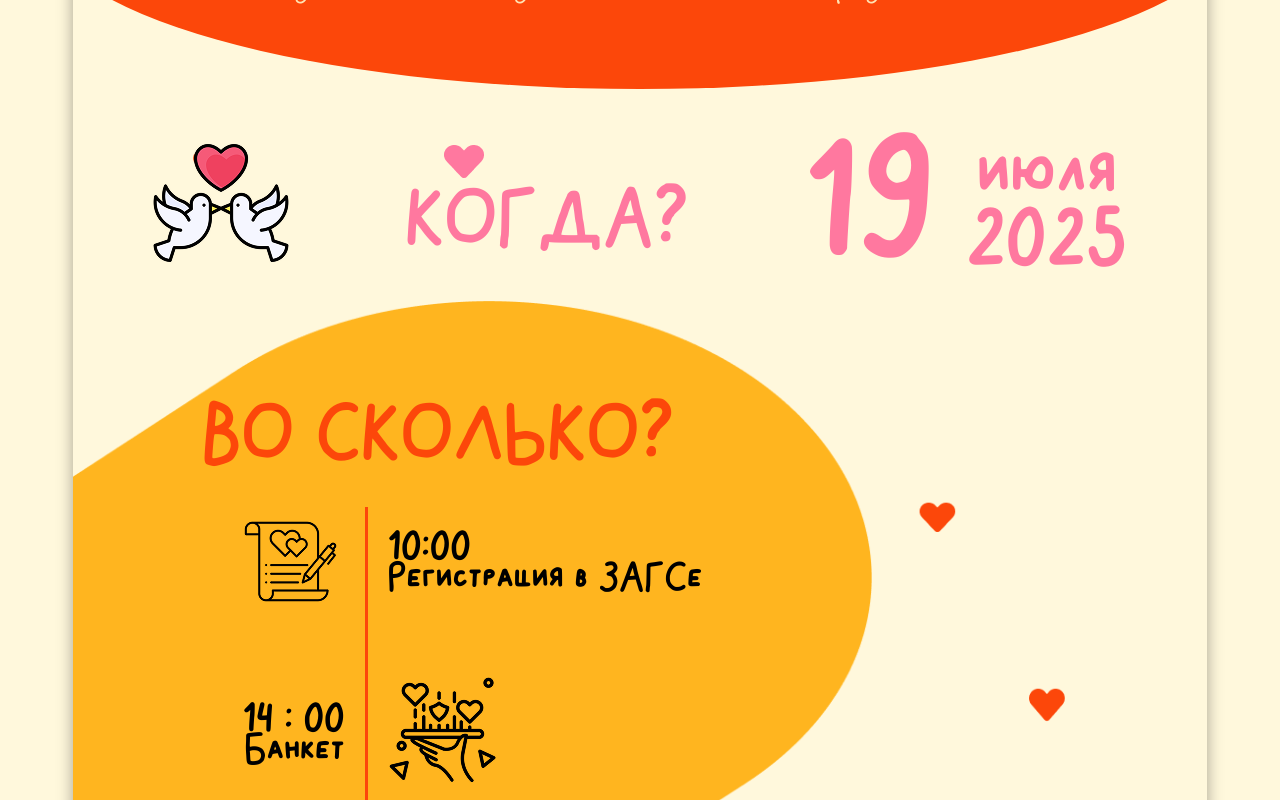
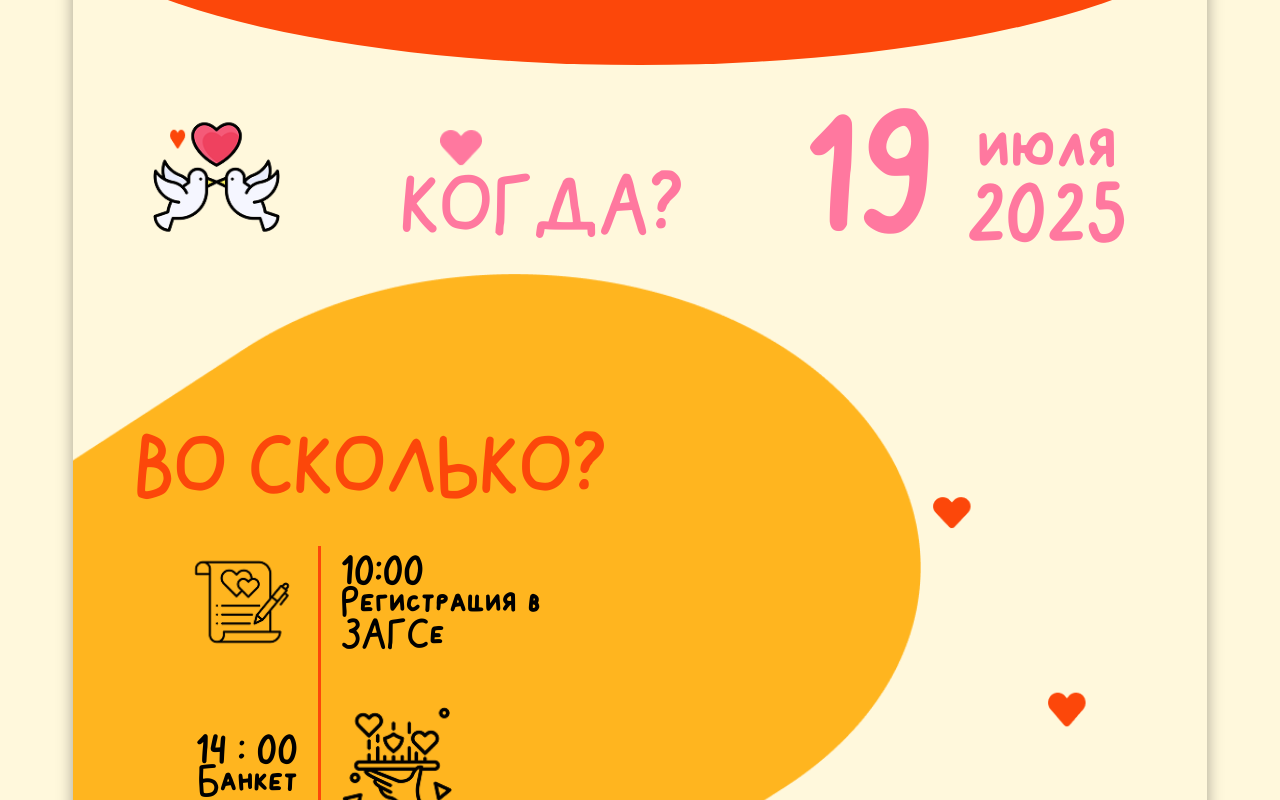
Before and after one commit to MaximZaharovO/MyWedding, a React (Create React App) app: page / in a window 1280 px wide. Shown: the part 1340-2140 px from the top of the page. Built offline with nearby package versions, Linux system fonts and the light colour scheme.

Commit message:
adaptive 3 main blocks

```diff
--- a/src/App.css
+++ b/src/App.css
@@ -53,7 +53,7 @@ body {
   font-size: calc(10px + 2vmin);
   color: #000;
 
-  margin: 24px 0;
+  margin: 0 0;
 
   position: relative;
 }
@@ -151,6 +151,7 @@ color: #3C3C3C;
 .timing__section-title{
   display: flex;
   justify-content: space-between;
+  align-items: center;
   padding: 0 80px;
   font-family: Kosko;
 
@@ -159,8 +160,8 @@ color: #3C3C3C;
 }
 
 .timing__section-when_question{
-  font-size: 64px;
-  padding-top: 51px;
+  font-size: 4rem;
+  padding-top: 3.5rem;
 }
 
 .timing__section-when_question span{
@@ -179,41 +180,58 @@ color: #3C3C3C;
 }
 
 .timing__section-when_date{
-  font-size: 128px;
+  font-size: 8rem;
 }
 
 .timing__section-when_my{
   margin-top: 5px;
-  font-size: 64px;
-  margin-left: 32px;
+  font-size: 4rem;
+  margin-left: 2rem;
 }
 
-.timing__section-when-block{
-  margin-top: 30px;
-  max-width: 800px;
+.timing__section-when-block {
+    margin-top: 30px;
+    max-width: 800px;
+    padding: 7rem 0 4rem 2rem;
+    margin-right: auto;
+    width: fit-content;
+    position: relative;
+}
 
-  padding: 100px 100px 30px 30px;
-  background: left / contain no-repeat url(imgs/place/whenback.png);
+.timing__section-when-block > img {
+  position: absolute;
+  top: 0;
+  left: 0;
+  height: 100%;
+  z-index: 0;
+}
+
+.timing__section-when-block > div{
+  z-index: 1;
+  position: relative;
 }
 
 .timing__section-when-block_title{
   font-family: Kosko;
-  font-size: 64px;
+  font-size: 4rem;
 
-  margin: 0 auto;
-  margin-bottom: 42px;
+  margin: 3rem 0 3rem auto;
   color: #FC470A;
 }
 
 .timing__section-when-block_time {
   font-family: Kosko;
-  font-size: 32px;
+  font-size: 2rem;
 
   display: flex;
   align-items: center;
   max-width: 600px;
 
   margin-left: 32px;
+}
+
+.timing__section-when-block_time img {
+  width: 7rem;
 }
 
 .timing__section-when-block_time_first {
@@ -224,7 +242,7 @@ color: #3C3C3C;
 
   flex-basis: 35%;
   justify-content: end;
-  padding-bottom: 60px;
+  padding-bottom: 3rem;
 }
 
 .timing__section-when-block_time::after {
@@ -240,7 +258,7 @@ color: #3C3C3C;
   text-align: start;
   order: 3;
   flex-basis: 58%;
-  padding-bottom: 60px;
+  padding-bottom: 3rem;
 }
 
 .App-link {
@@ -271,6 +289,7 @@ section:last-child {
 }
 
 .playbtn{
+  display: none;
   position: fixed;
   top: 20px;
   right: 20px;
@@ -281,9 +300,9 @@ section:last-child {
 }
 
 .section-place {
-  margin: 100px 0 150px;
+  margin: 7rem 0 12rem;
 
-  padding: 0 20px;
+  padding: 0 1.3rem;
 }
 
 .section-place__title {
@@ -292,7 +311,7 @@ section:last-child {
   align-items: center;
   justify-content: center;
 
-  padding: 100px 200px
+  padding: 7rem 5rem;
 }
 
 .section-place__title-img{
@@ -300,14 +319,30 @@ section:last-child {
 }
 
 .section-place__title-text{
-  font-size: 48px;
+  font-size: 3rem;
   font-family: LCChalk;
   color: #FFF8DC;
+}
+
+.section-place__title-img {
+  width: 5rem;
+}
+
+.section-place__title-img > img {
+  width: 100%;
 }
 
 .section-place__info {
   display: flex;
   justify-content: space-between;
+}
+
+.section-place__info > * {
+  width: 49%;
+}
+
+.section-place__info-img > img {
+  width: 100%;
 }
 
 .section-place__info-text{
@@ -316,18 +351,17 @@ section:last-child {
 
   justify-content: center;
 
-  margin: 0 auto;
   max-width: 450px;
 }
 
 .section-place__info-text > div{
-  margin: 5%;
+  margin: 0.75rem;
   font-family: Kosko;
-  font-size: 36px;
+  font-size: 2.2rem;
 }
 
 .manya-map{
-  margin: 30px auto;
+  margin: 2rem auto;
 
   border-radius: 20px;
   border: 15px solid #FF789F;
@@ -339,45 +373,47 @@ section:last-child {
   position: relative;
 }
 
-.wishes__section::before{
-  content: '';
+.wishes__section-pikes-before{
   width: 100%;
-  height: 20px;
-  background: bottom / contain repeat-x url("imgs/wishes/pikes.png");
 
   display: block;
   position: absolute;
   top: 0;
 
-  transform: translateY(-100%);
+  transform: translateY(-80%);
 }
 
-.wishes__section::after{
-  content: '';
+.wishes__section-pikes-before > img {
   width: 100%;
-  height: 20px;
-  background: top / contain repeat-x url("imgs/wishes/pikes.png");
+}
+
+.wishes__section-pikes-after{
+  width: 100%;
 
   display: block;
   position: absolute;
   bottom: 0;
 
-  transform: translateY(100%) rotate(0.5turn);
+  transform: translateY(80%) rotate(0.5turn);
+}
+
+.wishes__section-pikes-after > img {
+  width: 100%;
 }
 
 .wishes__section-title-wrapper{
-  padding: 92px 0 120px;
+  padding: 5.75rem 0 7.5rem;
 }
 
 .wishes__section-title {
-  padding: 40px 0;
+  padding: 2.5rem 0;
 
   border: 4px solid #FFF;
   border-right: 0;
   border-left: 0;
 
   font-family: Kosko;
-  font-size: 64px;
+  font-size: 4rem;
 }
 
 .wishes__section-title_row {
@@ -385,26 +421,34 @@ section:last-child {
   height: 3px;
   background-color: #fff;
 
-  margin: 16px 0;
+  margin: 1rem 0;
 }
 
 .wishes__section-wish{
-  min-width: 900px;
   font-family: BirchCTT;
-  font-size: 50px;
+  font-size: 3rem;
 
-  margin: 64px 0;
+  margin: 4rem 10%;
 }
 
 .wishes__section-love__split{
   margin: 0 auto;
+  padding: 0 10%;
   width: fit-content;
+}
+
+.wishes__section-love__split > img {
+  width: 100%;
 }
 
 .wishes__section-end__img{
   width: fit-content;
   margin: 0 auto;
-  padding: 85px;
+  padding: 5rem 1.5rem;
+}
+
+.wishes__section-end__img > img {
+  width: 100%;
 }
 
 .dress_code__section{
@@ -733,7 +777,14 @@ section:last-child {
 }
 @keyframes l1 {to{clip-path: inset(0 -34% 0 0)}}
 
+/*START 1000px*/
+
 @media (max-width: 1000px) {
+
+  html {
+    font-size: 12px;
+  }
+
   .guests-text__title {
     font-size: 48px;
   }
@@ -741,7 +792,19 @@ section:last-child {
   .guests-text__text {
     font-size: 24px;
   }
+
+  .timing__section-title {
+    padding: 0 40px;
+  }
+
+  .timing__section {
+    font-size: 12px;
+  }
 }
+
+/*END 1000px*/
+
+/*START 800px*/
 
 @media (max-width: 800px)  {
   .we-marying__title {
@@ -762,8 +825,15 @@ section:last-child {
     left: -100px;
   }
 }
+/*END 800px*/
+
+/*START 600px*/
 
 @media (max-width: 600px)  {
+  html {
+    font-size: 8px
+  }
+
   .App-header__top {
     font-size: 12px;
   }
@@ -778,7 +848,7 @@ section:last-child {
   }
 
   .we-marying__subtitle {
-    font-size: 32px;
+    font-size: 24px;
   }
 
   .guests-text__wrapper {
@@ -801,4 +871,25 @@ section:last-child {
   .guests-text__text {
     font-size: 20px;
   }
+
+  .section-place__info {
+    flex-direction: column;
+  }
+
+  .section-place__info > * {
+    width: 100%;
+    text-align: center;
+    margin: 10px auto;
+  }
+
 }
+
+/*START 600px*/
+
+@media (max-width: 450px)  {
+  html {
+    font-size: 6px;
+  }
+}
+
+/*END 600px*/
--- a/src/components/sections/Timing/Timing.jsx
+++ b/src/components/sections/Timing/Timing.jsx
@@ -1,14 +1,15 @@
 import doveImg from "../../../imgs/timing/dove.png"
 import WeddingTiming from './WeddingTiming';
 import loveImg from '../../../imgs/love.png'
+import whenBack from "../../../imgs/place/whenback.png"
 
 const Timing = () => {
     return (
         <div className='timing__section'>
             <div className='timing__section-title'>
-                <img style={{width: 136}} src={doveImg}/>
+                <img style={{width: '13%'}} src={doveImg}/>
             <div className='timing__section-when_question'>
-                К<span>О<img alt="" src={loveImg}/></span>ГДА?
+                К<span>О<img style={{width: '80%'}} alt="" src={loveImg}/></span>ГДА?
             </div>
             <div className='timing__section-when'>
                 <div className='timing__section-when_date'>19</div>
@@ -19,6 +20,7 @@ const Timing = () => {
             </div>
             </div>
             <div className='timing__section-when-block'>
+                <img src={whenBack} alt="" />
                 <div style={{
                     display: "flex",
                     flexDirection: "column",
--- a/src/components/sections/Wishes.jsx
+++ b/src/components/sections/Wishes.jsx
@@ -1,10 +1,13 @@
 import loveSplitImg from '../../imgs/wishes/love_spilt.png'
 import coupleImg from '../../imgs/wishes/couple.png'
-
+import pikesImg from '../../imgs/wishes/pikes.png'
 
 export default () => {
     return (
         <div className="wishes__section">
+            <div className='wishes__section-pikes-before'>
+                <img src={pikesImg} />
+            </div>
             <div className="wishes__section-title-wrapper">
                 <div className="wishes__section-title_row"></div>
                 <div className="wishes__section-title">
@@ -27,6 +30,9 @@ export default () => {
             <div className='wishes__section-end__img'>
                 <img src={coupleImg}/>
             </div>
+            <div className='wishes__section-pikes-after'>
+                <img src={pikesImg} />
+            </div>
         </div>
     )
 }
```
Lines whose indentation alone changed are shown as unchanged.
